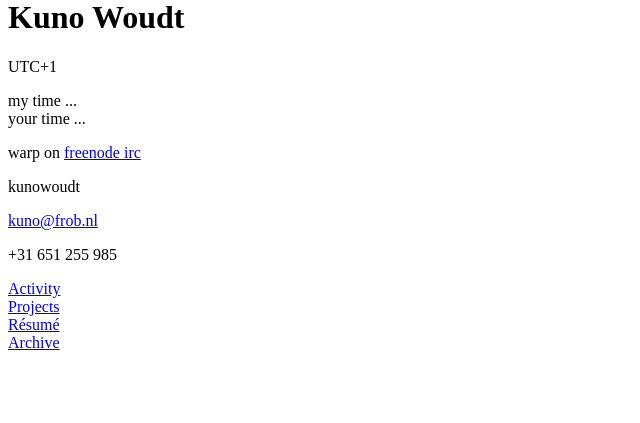
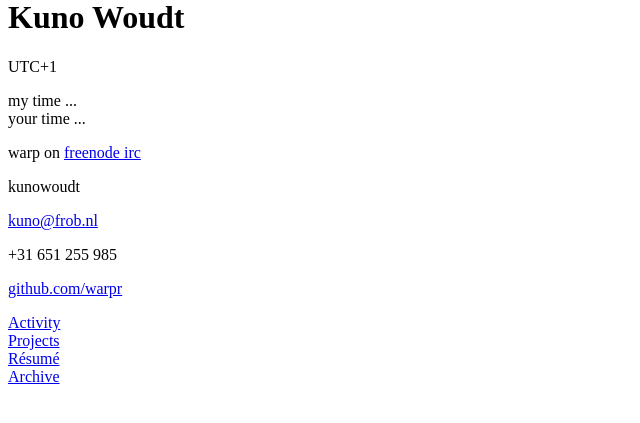
Before and after one commit to warpr/warpr.github.io, a PHP site: page /sidebar.php in a window 1280 px wide. Shown: the part 330-753 px from the top of the page, without its empty margins (0-640 px from the left). Run offline with PHP 8.4, Linux system fonts and the light colour scheme; data that the repository does not hold is empty.

Commit message:
Add github link in sidebar.

```diff
--- a/src/parts/sidebar.php
+++ b/src/parts/sidebar.php
@@ -18,6 +18,7 @@
     <p><i class="fa fa-skype"></i> kunowoudt</p>
     <p><i class="fa fa-envelope"></i> <a class="email" property="foaf:mbox" href="mailto:kuno@frob.nl">kuno@frob.nl</a></p>
     <p><i class="fa fa-phone"></i> <span class="tel" property="foaf:phone">+31 651 255 985</span></p>
+    <p><i class="fa fa-github"></i> <a class="github" href="https://github.com/warpr/">github.com/warpr</a></p>
   </div>
 
   <div id="menu-wrapper">
```
